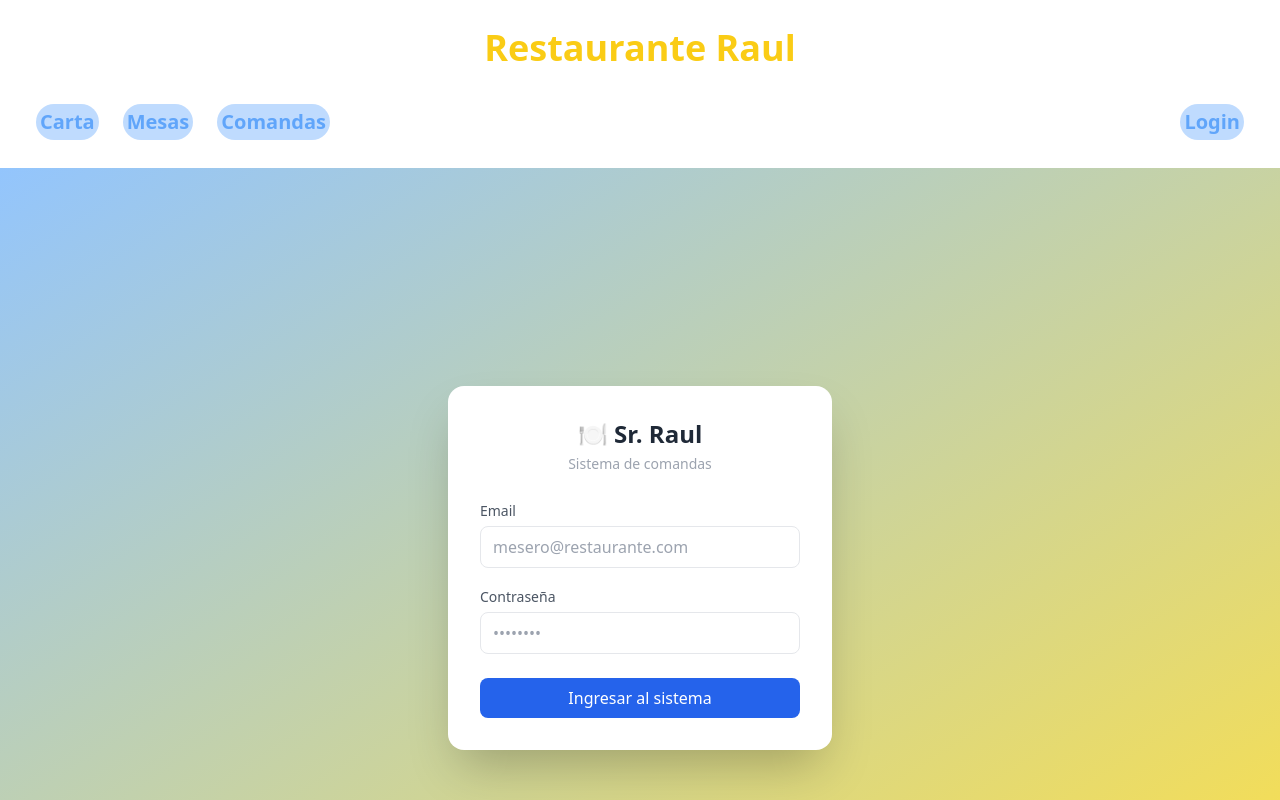
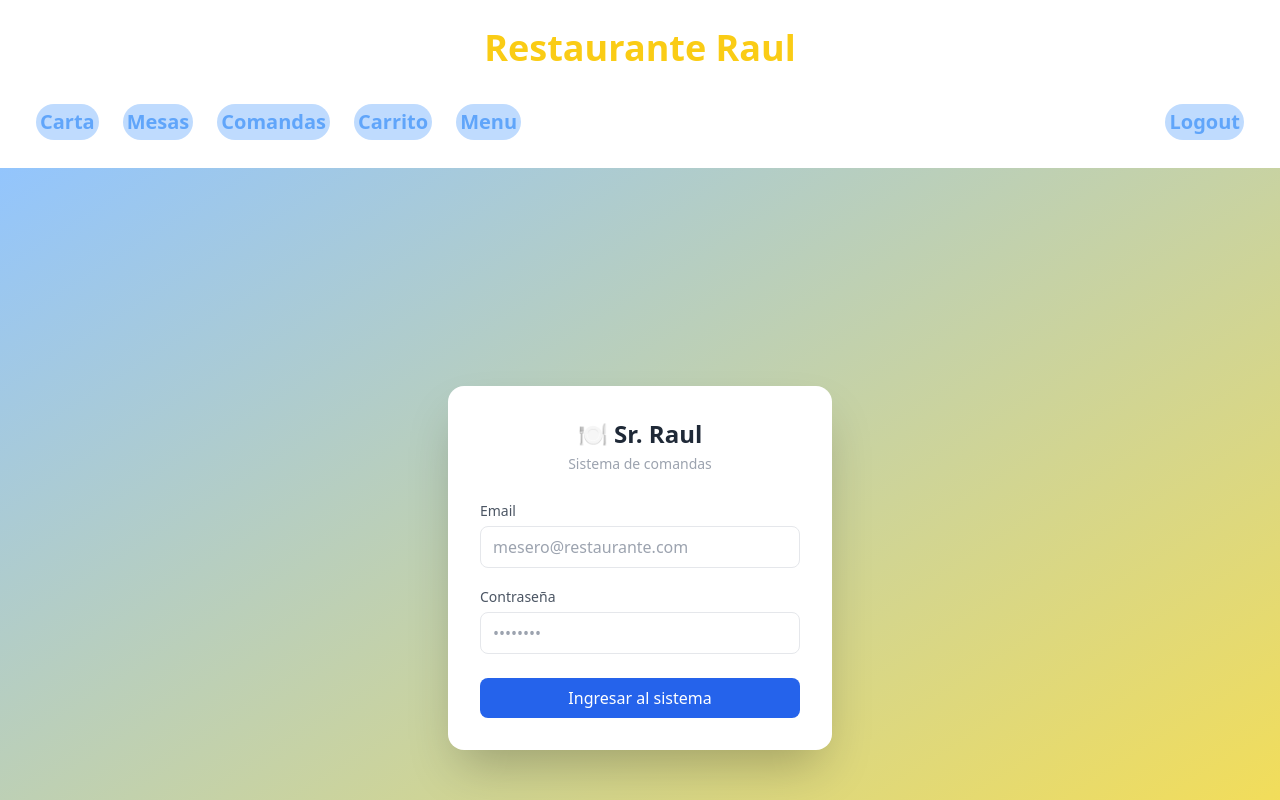
Before and after one commit to kannodi/restaurante-frontend, a React (Vite) app: page /login in a window 1280 px wide. Shown: the top 800 px of the page. Built offline with nearby package versions, Linux system fonts and the light colour scheme; no server answers; sample sign-in values are in the browser's storage.

Commit message:
navbar carrito y logout

```diff
--- a/src/components/NavBar.jsx
+++ b/src/components/NavBar.jsx
@@ -1,5 +1,24 @@
 import PropTypes from "prop-types"
+import { useNavigate } from "react-router-dom"
+import { useState, useEffect } from "react"
 function NavBar({ nombreRestaurante = "Restaurante Raul" }) {
+    const navigate = useNavigate();
+    const [sesion, setSesion] = useState(!!localStorage.getItem('token'));
+    //si hay token en el localstorage, setSesion a true
+    useEffect(() => {
+        const token = localStorage.getItem('token');
+        setSesion(!!token);
+    }, []);
+
+    //cerrar sesion eliminando en token del localstorage
+    const botonLogout = () => {
+        if (confirm('¿Estas seguro de cerrar sesión?')) {
+            localStorage.removeItem('token');
+            setSesion(false);
+            navigate('/login');
+        }
+    }
+
     return (
         <>
             <header>
@@ -10,12 +29,21 @@ function NavBar({ nombreRestaurante = "Restaurante Raul" }) {
                     <button className=" bg-blue-200 text-blue-400 font-bold text-xl rounded-full px-1 py-1 w-fit m-2 "><a href="/carta">Carta</a></button>
                     <button className=" bg-blue-200 text-blue-400 font-bold text-xl rounded-full px-1 py-1 w-fit m-2 "><a href="/mesas">Mesas</a></button>
                     <button className=" bg-blue-200 text-blue-400 font-bold text-xl rounded-full px-1 py-1 w-fit m-2 "><a href="/comandas">Comandas</a></button>
+                    <button className=" bg-blue-200 text-blue-400 font-bold text-xl rounded-full px-1 py-1 w-fit m-2 "><a href="/carrito">Carrito</a></button>
+                    <button className=" bg-blue-200 text-blue-400 font-bold text-xl rounded-full px-1 py-1 w-fit m-2 "><a href="/menu">Menu</a></button>
                 </div>
-                <button className=" bg-blue-200 text-blue-400 font-bold text-xl rounded-full px-1 py-1 w-fit m-2 flex justify-end"><a href="/login">Login</a></button>
+                <div>
+                    {sesion ? (
+                        <button onClick={botonLogout} className=" bg-blue-200 text-blue-400 font-bold text-xl rounded-full px-1 py-1 w-fit m-2 flex justify-end"><a href="/login">Logout</a></button>
+                    ) : (
+                        <button className=" bg-blue-200 text-blue-400 font-bold text-xl rounded-full px-1 py-1 w-fit m-2 flex justify-end"><a href="/login">Login</a></button>
+                    )}
+                </div>
             </nav>
         </>
-    )
+    );
 }
+
 NavBar.propTypes = {
     nombreRestaurante: PropTypes.string
 };
```
